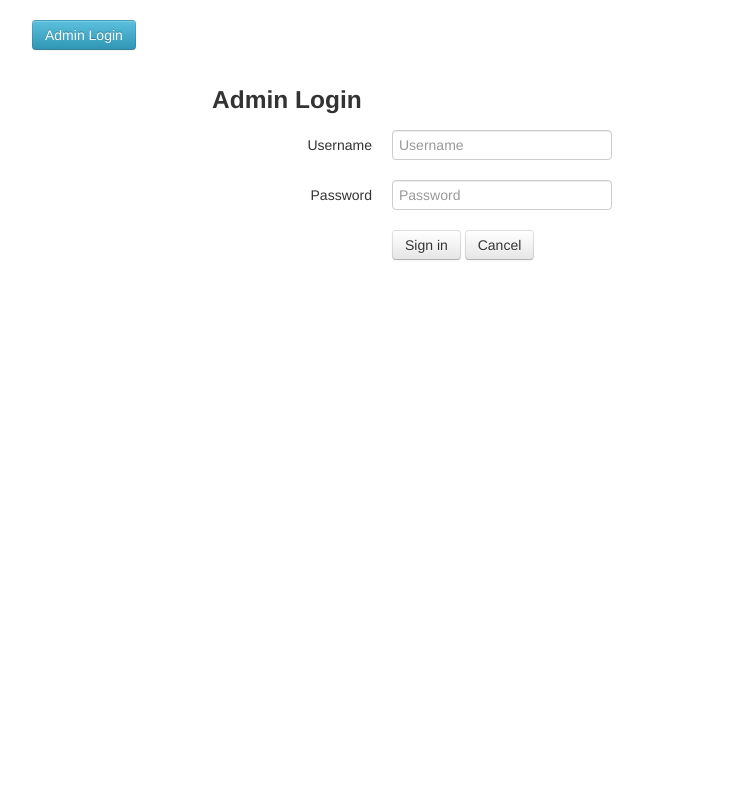
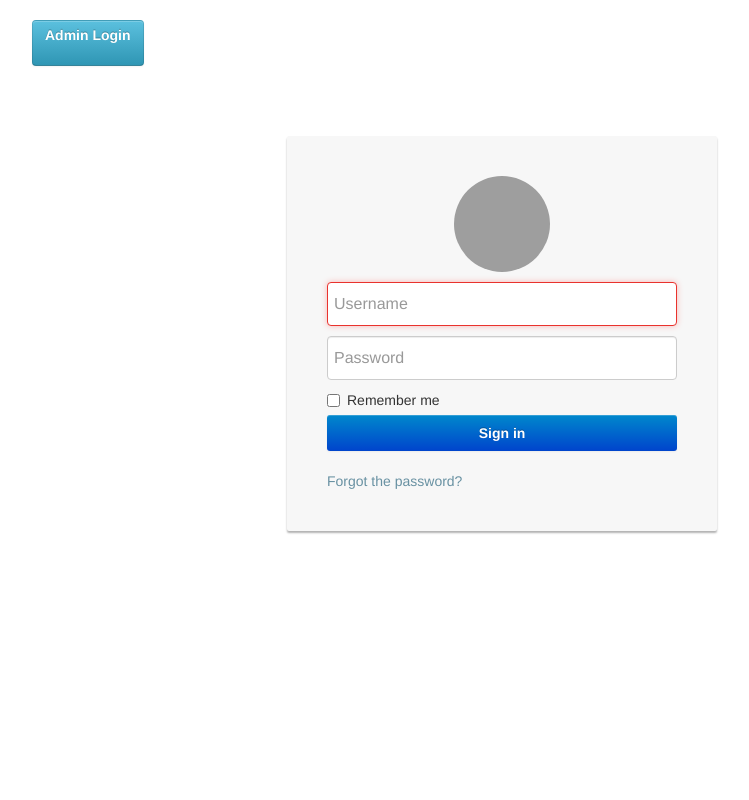
Before and after one commit to waichaio/waichaio.github.io, a PHP site: page /login.php in a window 1280 px wide. Shown: the whole page, without its empty margins (138-887 px from the left). Run offline with PHP 8.4, Linux system fonts and the light colour scheme; some libraries are stand-ins or nearby versions; grey boxes are pictures that could not be loaded.

Commit message:
Update loginform.php

```diff
--- a/my-site/view/admin/loginform.php
+++ b/my-site/view/admin/loginform.php
@@ -4,25 +4,145 @@
     <div class="alert alert-error">~<?php echo $error; ?></div>
 <?php endif; ?>
 <br/>
-<form action="<?php echo $_SERVER['PHP_SELF']; ?>" method="post" class="form-horizontal offset2">
-	<h3>Admin Login</h3>
-    <div class="control-group <?php echo (!empty($error)? 'error': ''); ?>">
-    	<label class="control-label" for="inputEmail">Username</label>
-    	<div class="controls">
-    		<input type="text" name="username" id="inputEmail" placeholder="Username">
-    	</div>
+
+<div class="container">
+        <div class="card card-container">
+            <img id="profile-img" class="profile-img-card" src="//ssl.gstatic.com/accounts/ui/avatar_2x.png" />
+            <form action="<?php echo $_SERVER['PHP_SELF']; ?>" method="post" class="form-signin">
+                <input type="text" id="inputEmail" name="username" class="form-control" placeholder="Username" required autofocus>
+                <input type="password" id="inputPassword" name="password" class="form-control" placeholder="Password" required>
+                <div id="remember" class="checkbox">
+                    <label>
+                        <input type="checkbox" value="remember-me"> Remember me
+                    </label>
+                </div>
+                <button class="btn btn-lg btn-primary btn-block btn-signin" type="submit">Sign in</button>
+            </form>
+            <a href="#" class="forgot-password">
+                Forgot the password?
+            </a>
+        </div><!-- /card-container -->
     </div>
-    <div class="control-group <?php echo (!empty($error)? 'error': ''); ?>">
-    	<label class="control-label" for="inputPassword">Password</label>
-    	<div class="controls">
-    		<input type="password" name="password" id="inputPassword" placeholder="Password">
-    	</div>
-    </div>
-    <div class="control-group">
-    	<div class="controls">
-    		<button type="submit" class="btn">Sign in</button>
-            <input type="button"  class="btn" onclick="<?php  ?>" value="Cancel"></input>
-    	</div>
-    </div>
-</form>
+<style type="text/css">
+body, html {
+        height: 100%;
+        background-repeat: no-repeat;
+        /*background-image: linear-gradient(rgb(104, 145, 162), rgb(12, 97, 33));*/
+}
+
+.card-container.card {
+    max-width: 350px;
+    padding: 40px 40px;
+}
+
+.btn {
+    font-weight: 700;
+    height: 36px;
+    -moz-user-select: none;
+    -webkit-user-select: none;
+    user-select: none;
+    cursor: default;
+}
+
+/*
+ * Card component
+ */
+.card {
+    background-color: #F7F7F7;
+    /* just in case there no content*/
+    padding: 20px 25px 30px;
+    margin: 0 auto 25px;
+    margin-top: 50px;
+    /* shadows and rounded borders */
+    -moz-border-radius: 2px;
+    -webkit-border-radius: 2px;
+    border-radius: 2px;
+    -moz-box-shadow: 0px 2px 2px rgba(0, 0, 0, 0.3);
+    -webkit-box-shadow: 0px 2px 2px rgba(0, 0, 0, 0.3);
+    box-shadow: 0px 2px 2px rgba(0, 0, 0, 0.3);
+}
+
+.profile-img-card {
+    width: 96px;
+    height: 96px;
+    margin: 0 auto 10px;
+    display: block;
+    -moz-border-radius: 50%;
+    -webkit-border-radius: 50%;
+    border-radius: 50%;
+}
+
+/*
+ * Form styles
+ */
+.profile-name-card {
+    font-size: 16px;
+    font-weight: bold;
+    text-align: center;
+    margin: 10px 0 0;
+    min-height: 1em;
+}
+
+
+.form-signin #inputEmail,
+.form-signin #inputPassword {
+    direction: ltr;
+    height: 44px;
+    font-size: 16px;
+}
+
+.form-signin input[type=password],
+.form-signin input[type=text],
+.form-signin button {
+    width: 100%;
+    display: block;
+    margin-bottom: 10px;
+    z-index: 1;
+    position: relative;
+    -moz-box-sizing: border-box;
+    -webkit-box-sizing: border-box;
+    box-sizing: border-box;
+}
+/*
+.form-signin .form-control:focus {
+    border-color: rgb(104, 145, 162);
+    outline: 0;
+    -webkit-box-shadow: inset 0 1px 1px rgba(0,0,0,.075),0 0 8px rgb(104, 145, 162);
+    box-shadow: inset 0 1px 1px rgba(0,0,0,.075),0 0 8px rgb(104, 145, 162);
+}
+*/
+.btn.btn-signin {
+    /*background-color: #4d90fe; */
+    background-color: rgb(104, 145, 162);
+    /* background-color: linear-gradient(rgb(104, 145, 162), rgb(12, 97, 33));*/
+    padding: 0px;
+    font-weight: 700;
+    font-size: 14px;
+    height: 36px;
+    -moz-border-radius: 3px;
+    -webkit-border-radius: 3px;
+    border-radius: 3px;
+    border: none;
+    -o-transition: all 0.218s;
+    -moz-transition: all 0.218s;
+    -webkit-transition: all 0.218s;
+    transition: all 0.218s;
+}
+
+.btn.btn-signin:hover,
+.btn.btn-signin:active,
+.btn.btn-signin:focus {
+    background-color: rgb(12, 97, 33);
+}
+
+.forgot-password {
+    color: rgb(104, 145, 162);
+}
+
+.forgot-password:hover,
+.forgot-password:active,
+.forgot-password:focus{
+    color: rgb(12, 97, 33);
+}
+</style>
 <?php require_once('shared/footer.php'); ?>
```
